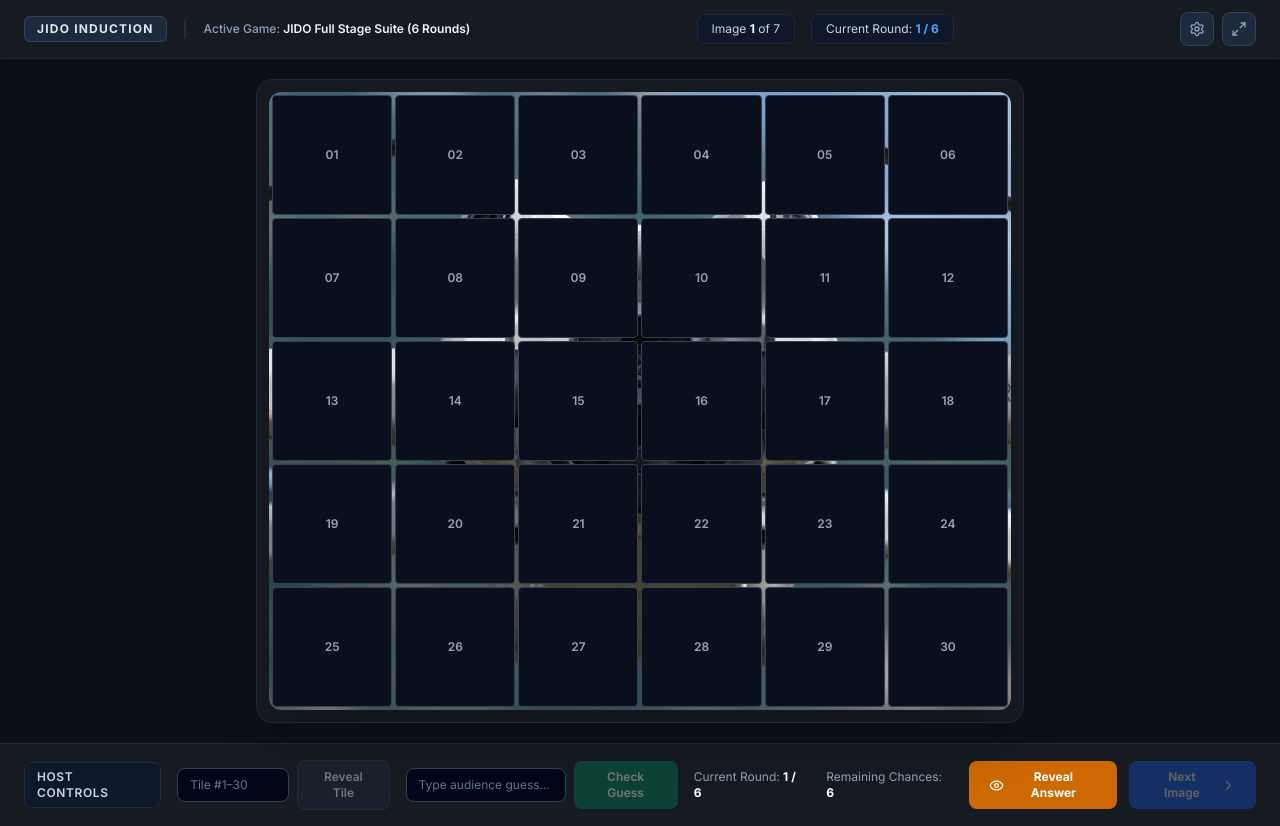
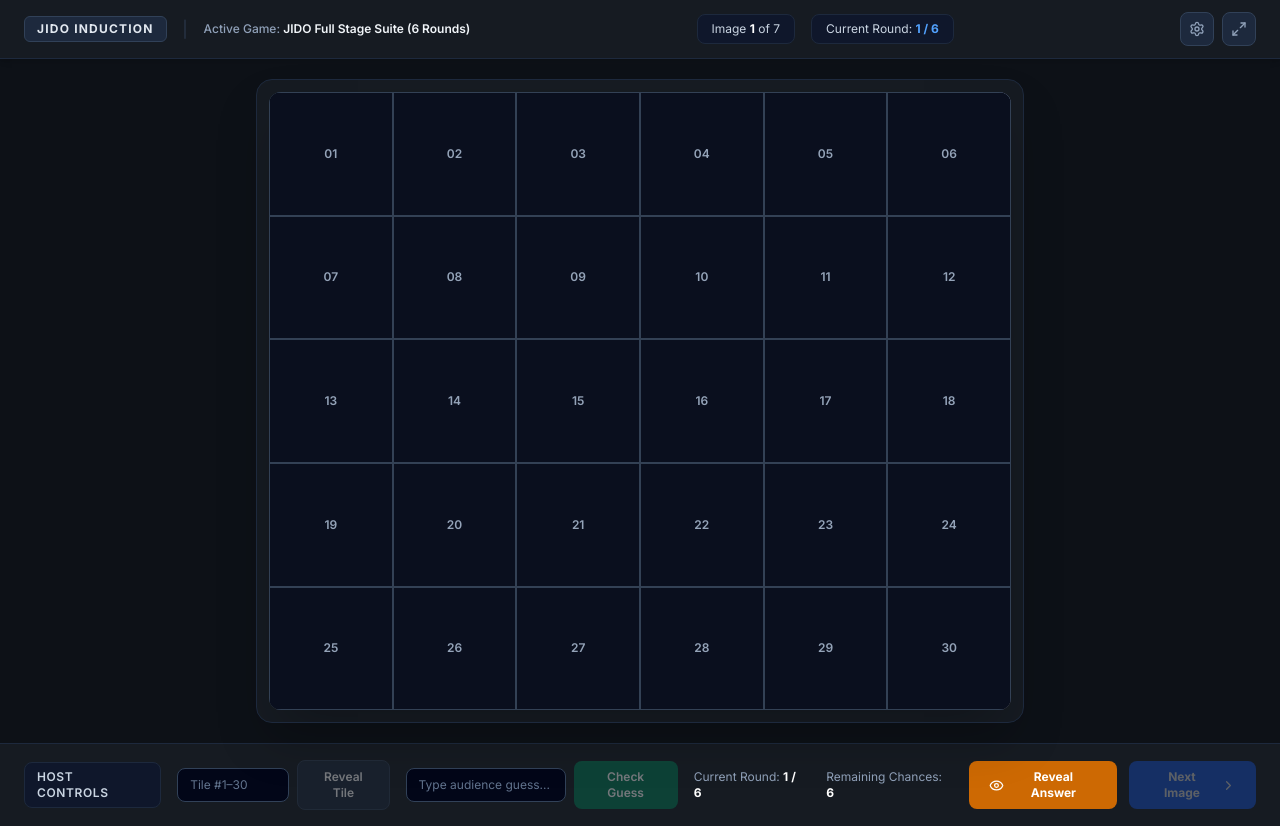
Before and after one commit to kghirimadhavan244-dev/jido-image-reveal, a Next.js app: page /game in a window 1280 px wide. Built offline with nearby package versions, Linux system fonts and the light colour scheme; no server answers; the database is empty.

Commit message:
Your commit message

```diff
--- a/src/components/GameBoard.tsx
+++ b/src/components/GameBoard.tsx
@@ -65,8 +65,8 @@ export function GameBoard({
         style={{
           gridTemplateColumns: `repeat(${cols}, 1fr)`,
           gridTemplateRows:    `repeat(${rows}, 1fr)`,
-          gap:                 `${styles.tileGap}px`,
-          padding:             `${styles.tileGap}px`,
+          gap:                 `${styles.tileGap ?? 0}px`,
+          padding:             `${styles.tileGap ?? 0}px`,
         }}
       >
         {tiles.map(({ idx, displayNum }) => (
--- a/src/data/defaultImages.ts
+++ b/src/data/defaultImages.ts
@@ -10,13 +10,13 @@ export interface TileStyles {
 }
 
 export const DEFAULT_TILE_STYLES: TileStyles = {
-  cornerRadius:    4,
+  cornerRadius:    0,
   borderThickness: 1,
   fontSize:        12,
   numberColor:     "#94A3B8",
   borderColor:     "#334155",
   bgOpacity:       1,
-  tileGap:         3,
+  tileGap:         0,
 };
 
 export interface ImageItem {
```
